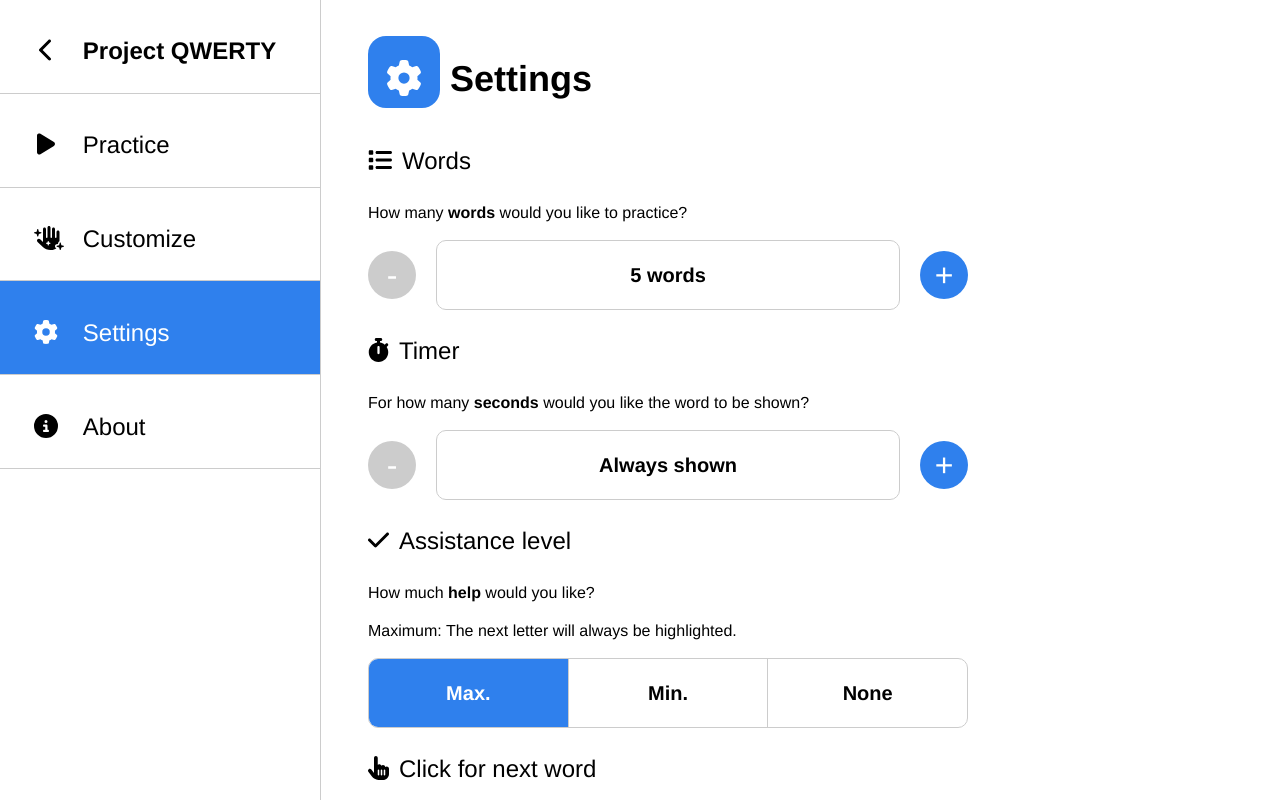
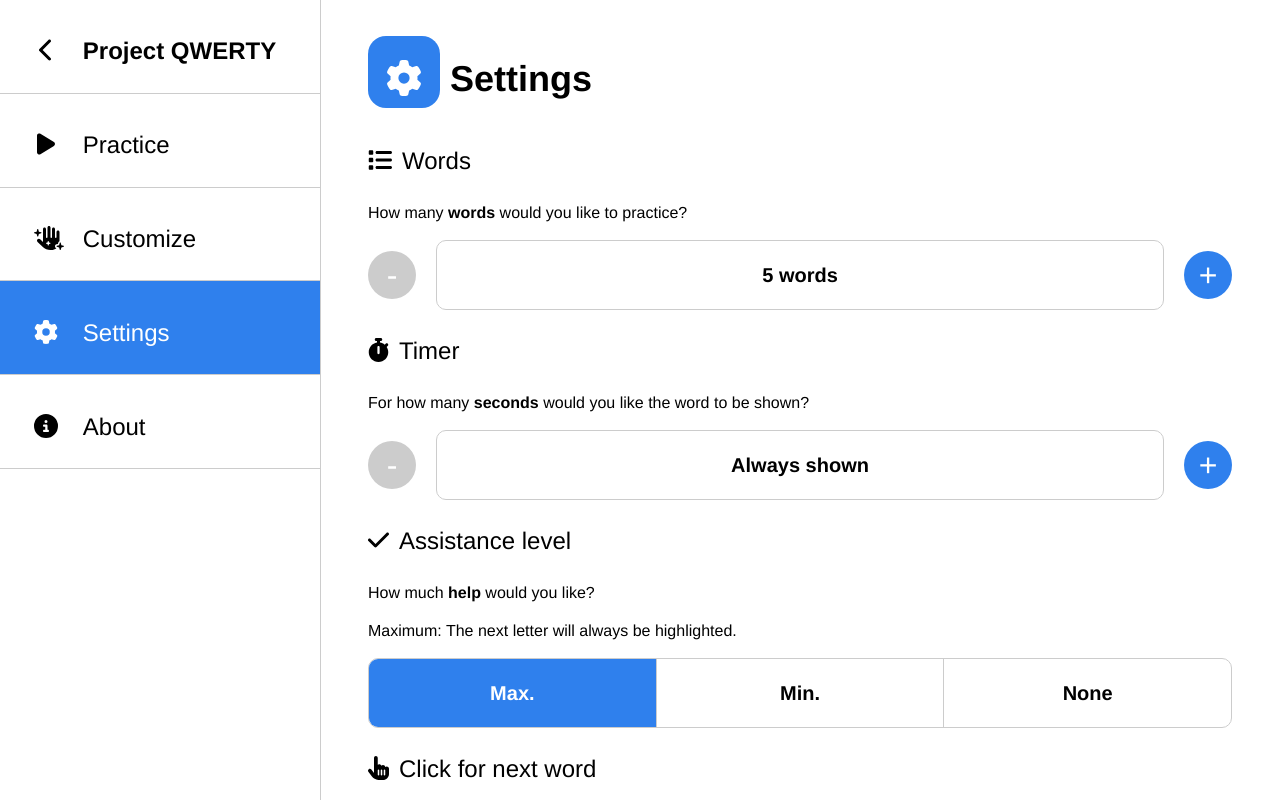
Before and after one commit to project-qwerty/project-qwerty, a Vue app: page /settings in a window 1280 px wide. Shown: the top 802 px of the page. Built offline with nearby package versions, Linux system fonts and the light colour scheme.

Commit message:
simplify Settings page css

```diff
--- a/src/views/Settings.vue
+++ b/src/views/Settings.vue
@@ -150,13 +150,9 @@
 
 <style scoped>
   .page-wrapper {
-    width: 600px;
     padding-left: 48px;
+    padding-right: 48px;
+
     text-align: left;
   }
-
-  .slider {
-    margin-top: 26px;
-    margin-bottom: 52px;
-  }
 </style>
```
